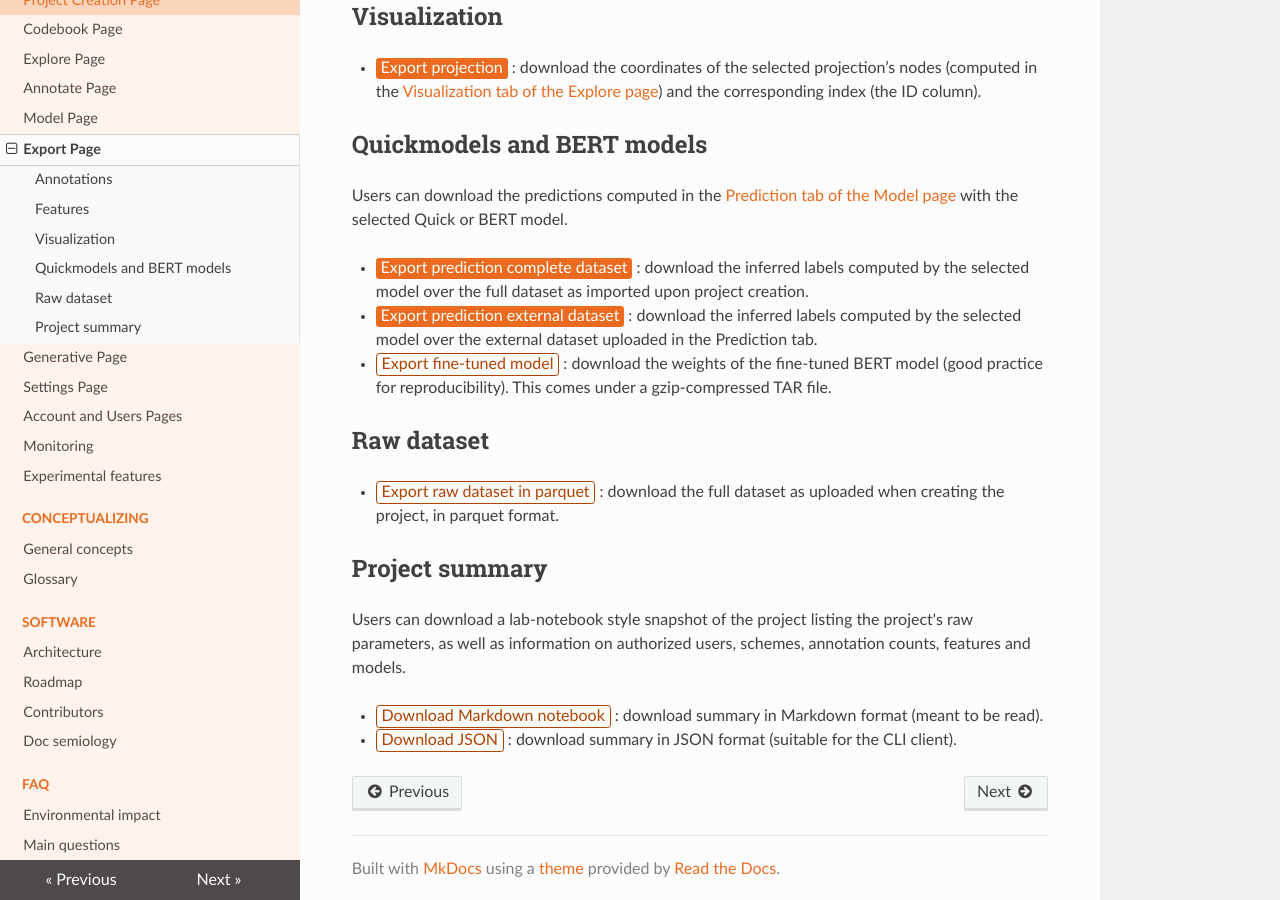
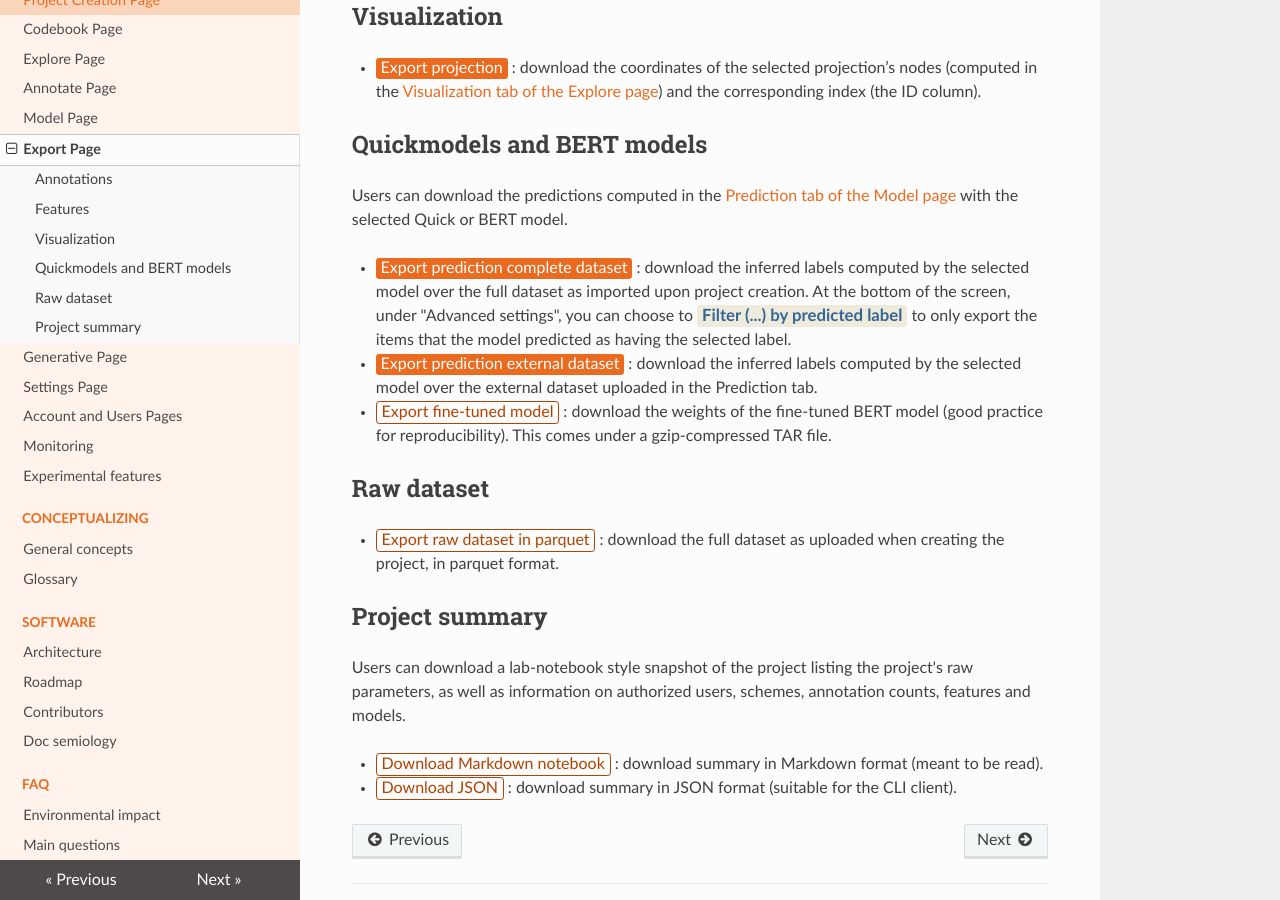
Before and after one commit to activetigger/documentation, an MkDocs documentation site: the page built from docs/functionalities/export.md, in a window 1280 px wide and 900 px high, scrolled down 1272 px. Built offline with MkDocs 1.6.1, drawn with Linux system fonts in a browser that asks for light colours; nearby versions of some CDN libraries.

Commit message:
added new abilty to filter exports

```diff
--- a/docs/functionalities/export.md
+++ b/docs/functionalities/export.md
@@ -26,7 +26,7 @@ The exported tables contain an ID column, a text column, a dataset column (whose
 
 Users can download the predictions computed in the [Prediction tab of the Model page](./model.md) with the selected Quick or BERT model.
 
-- <span class="action primary">Export prediction complete dataset</span> : download the inferred labels computed by the selected model over the full dataset as imported upon project creation.
+- <span class="action primary">Export prediction complete dataset</span> : download the inferred labels computed by the selected model over the full dataset as imported upon project creation. At the bottom of the screen, under "Advanced settings", you can choose to <span class="parameter">Filter (...) by predicted label</span> to only export the items that the model predicted as having the selected label.
 - <span class="action primary">Export prediction external dataset</span> : download the inferred labels computed by the selected model over the external dataset uploaded in the Prediction tab.
 - <span class="action secondary">Export fine-tuned model</span> : download the weights of the fine-tuned BERT model (good practice for reproducibility). This comes under a gzip-compressed TAR file.
 
```
